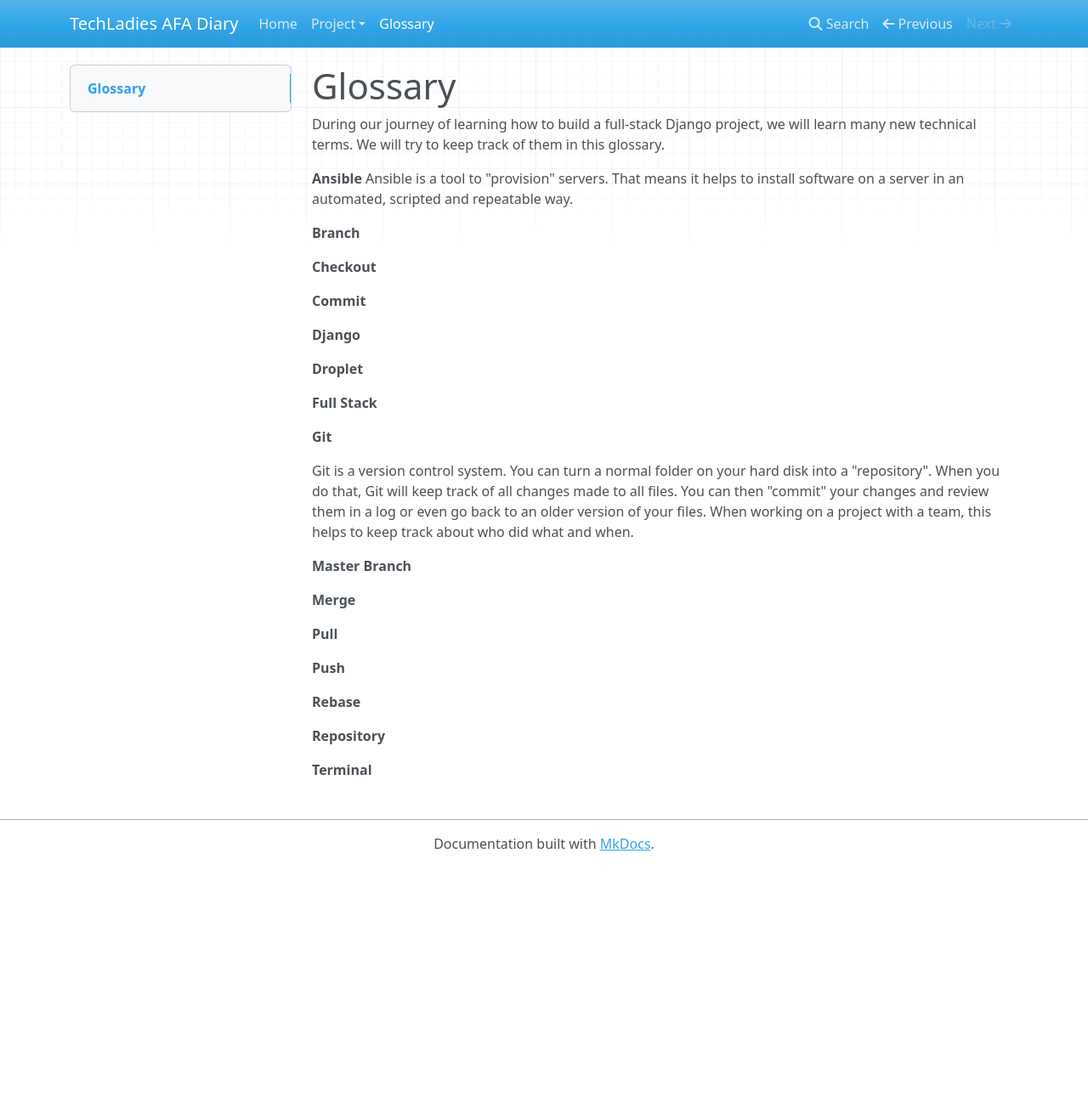
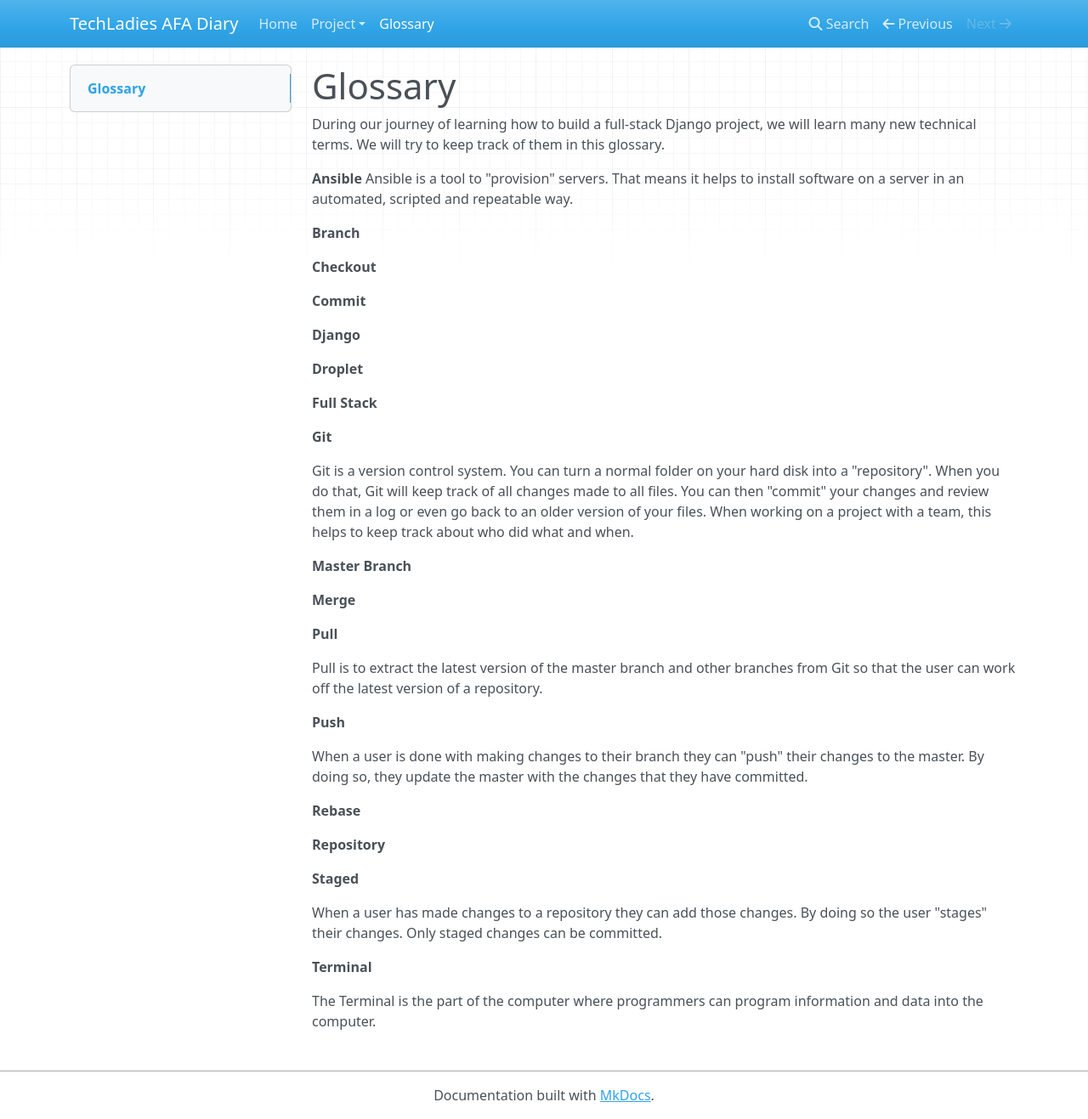
Before and after one commit to TechLadies/afa-diary, an MkDocs documentation site: the page built from docs/glossary.md, in a window 1280 px wide and 1317 px high. Shown: the whole window at 85% size. Built offline with MkDocs 1.6.1, drawn with Linux system fonts in a browser that asks for light colours; nearby versions of some CDN libraries; old or Windows-style settings are respelled for this version of MkDocs.

Commit message:
Added the term Staged and provided definitions for push, pull, staged and terminal

```diff
--- a/docs/glossary.md
+++ b/docs/glossary.md
@@ -34,10 +34,20 @@ a team, this helps to keep track about who did what and when.
 
 **Pull**
 
+Pull is to extract the latest version of the master branch and other branches from Git so that the user can work off the latest version of a repository.
+
 **Push**
+
+When a user is done with making changes to their branch they can "push" their changes to the master. By doing so, they update the master with the changes that they have committed.
 
 **Rebase**
 
 **Repository**
 
+**Staged**
+
+When a user has made changes to a repository they can add those changes. By doing so the user "stages" their changes. Only staged changes can be committed.
+
 **Terminal**
+
+The Terminal is the part of the computer where programmers can program information and data into the computer.
```
